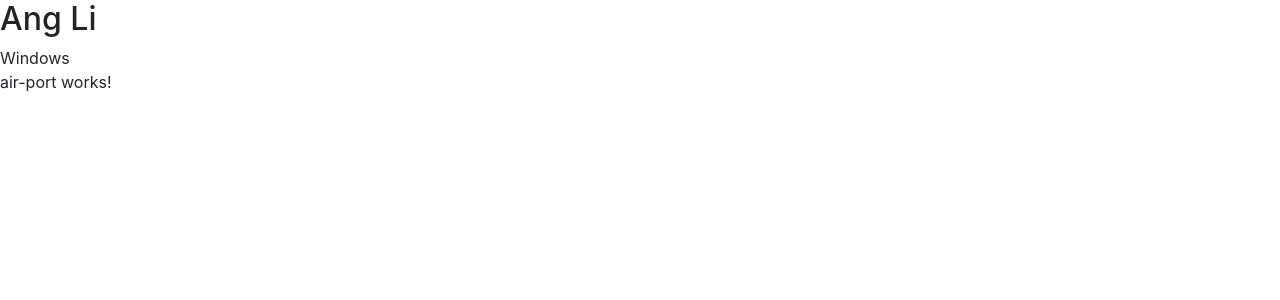
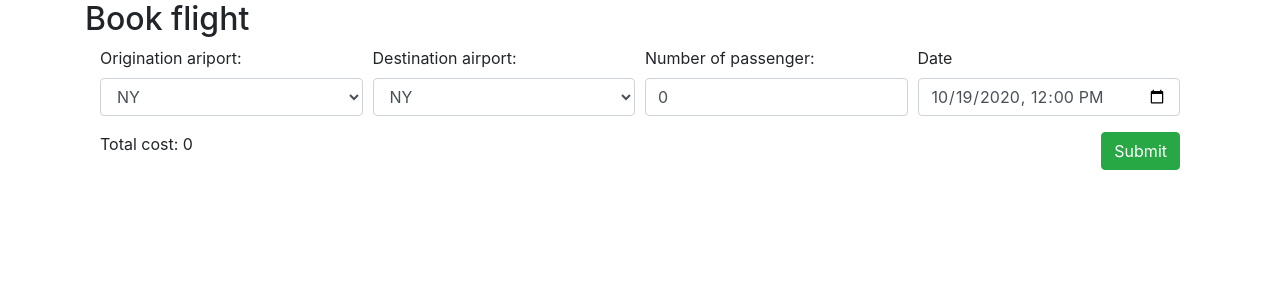
Before and after one commit to liangyang321/web-application, an Angular app: page / in a window 1280 px wide. Shown: the top 300 px of the page. Built offline with nearby package versions, Linux system fonts and the light colour scheme.

Commit message:
air port demo

```diff
--- a/src/app/air-port/air-port.component.html
+++ b/src/app/air-port/air-port.component.html
@@ -1 +1,43 @@
-<p>air-port works!</p>
+<form>
+<div class="container">
+  <div class="form-row">
+    <div class="col-sm">
+      <label >Origination ariport:</label>
+      <select class="form-control">
+        <option>NY</option>
+        <option>LA</option>
+        <option>CHI</option>
+        <option>WAS</option>
+      </select>
+    </div>
+
+    <div class="col-sm">
+      <label>Destination airport:</label>
+      <select class="form-control">
+        <option>NY</option>
+        <option>LA</option>
+        <option>CHI</option>
+        <option>WAS</option>
+      </select>
+    </div>
+
+    <div class="col-sm">
+      <label>Number of passenger:</label>
+      <input type="number" class="form-control" (click) = "count()" id= "numppl" [(ngModel)]="numppl" name="numppl">
+    </div>
+
+    <div class="col-sm">
+      <label>Date</label>
+      <input class="form-control" type="datetime-local" value="2020-10-19T12:00:00">
+    </div>
+  </div>
+  <div class ="row mt-3">
+    <div class="col-8">
+      Total cost: {{result}}
+    </div>
+    <div class ="col-4">
+      <button class = "btn float-right btn-success" type="submit"> Submit</button>
+    </div>
+  </div>
+</div>
+</form>
--- a/src/app/air-port/air-port.component.ts
+++ b/src/app/air-port/air-port.component.ts
@@ -7,9 +7,17 @@ import { Component, OnInit } from '@angular/core';
 })
 export class AirPortComponent implements OnInit {
 
-  constructor() { }
+  numppl: number = 0; // number of passanger
+  result: number = 0; // total cost of passanger
+  constructor() {}
 
   ngOnInit(): void {
   }
 
+
+  // count total cost for passanger
+  count(): void{
+    this.result = this.numppl * 150;
+  }
+
 }
--- a/src/app/app.component.html
+++ b/src/app/app.component.html
@@ -1,6 +1,5 @@
-
-<h2>Ang Li</h2>
-
-<p>Windows
+<div class = "container">
+<h2>Book flight</h2>
 
 <app-air-port></app-air-port>
+</div>
```
